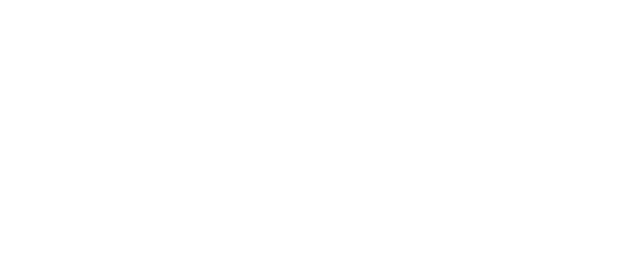
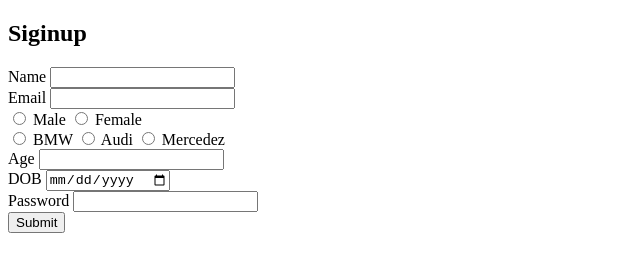
Before and after one commit to acciojob/signup-form-car-saahilabdul, a website: page main.html in a window 1280 px wide. Shown: the whole page, without its empty margins (0-640 px from the left). Drawn offline with Linux system fonts and the light colour scheme.

Commit message:
Update main.html

```diff
--- a/main.html
+++ b/main.html
@@ -7,7 +7,48 @@
 </head>
 
 <body>
-	<!-- the entire body must be written by student -->
+	 <section class="section1">
+
+        <form>
+            <h1>Siginup</h1>
+            <!-- names -->
+            <label for="name">Name</label>
+            <input type="text" id="name" name="name" required>
+            <br>
+            <!-- email -->
+            <label for="email">Email</label>
+            <input type="email" id="email" name="email" required>
+            <br>
+            <!-- gender -->
+
+            <input type="radio" id="gender" name="gender" required>
+            <label for="gender">Male</label>
+
+            <input type="radio" id="gender" name="gender" required>
+            <label for="gender">Female</label><br>
+            <!-- car brands -->
+
+            <input type="radio" id="cars" name="cars">
+            <label for="cars">BMW</label>
+
+            <input type="radio" id="cars" name="cars">
+            <label for="cars">Audi</label>
+
+            <input type="radio" id="cars" name="cars">
+            <label for="cars">Mercedez</label><br>
+            <!-- age -->
+            <label for="age">Age</label>
+            <input type="text" id="age" name="age" required><br>
+            <!-- dob -->
+            <label for="dob">DOB</label>
+            <input type="date" id="dob" name="dob" required><br>
+            <!-- password -->
+            <label for="password">Password</label>
+            <input type="password" id="password" name="password" required><br>
+            <button>Submit</button>
+        </form>
+
+     </section>
     <script type="text/javascript" src="./script.js">
 </script>
 
```
